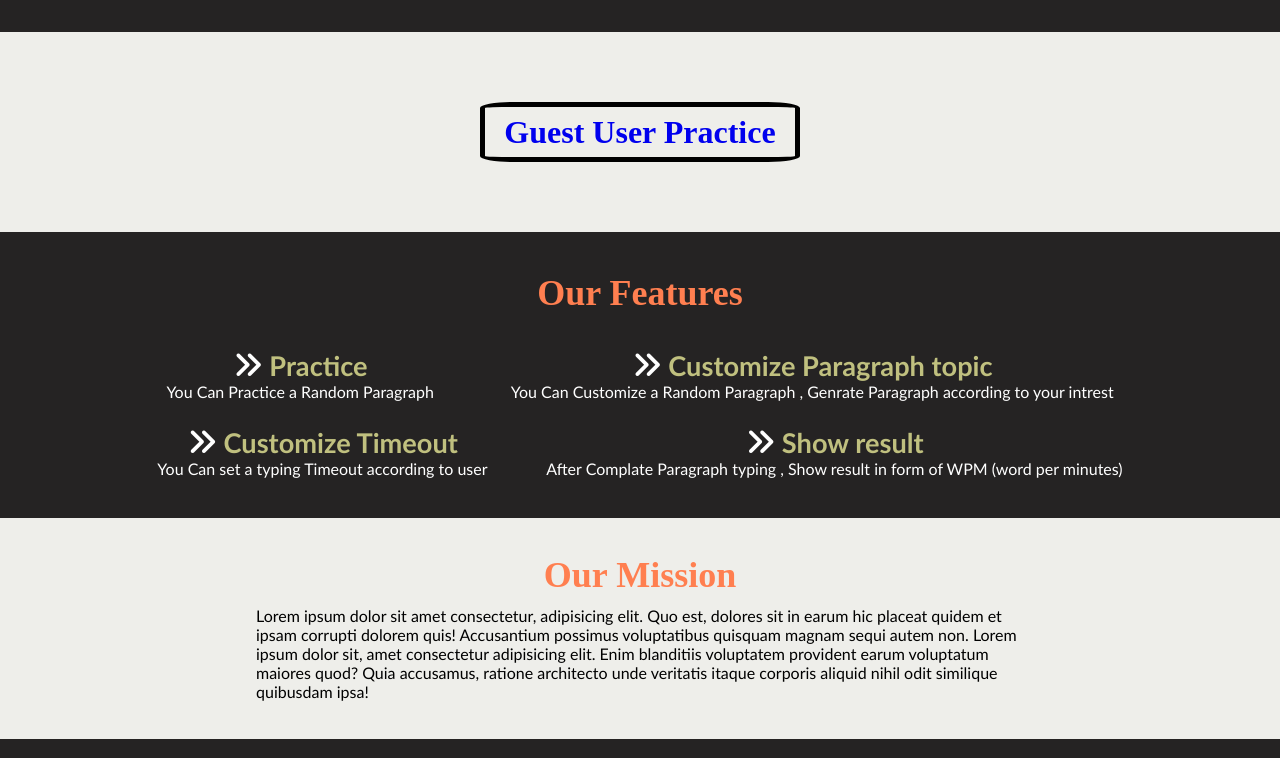
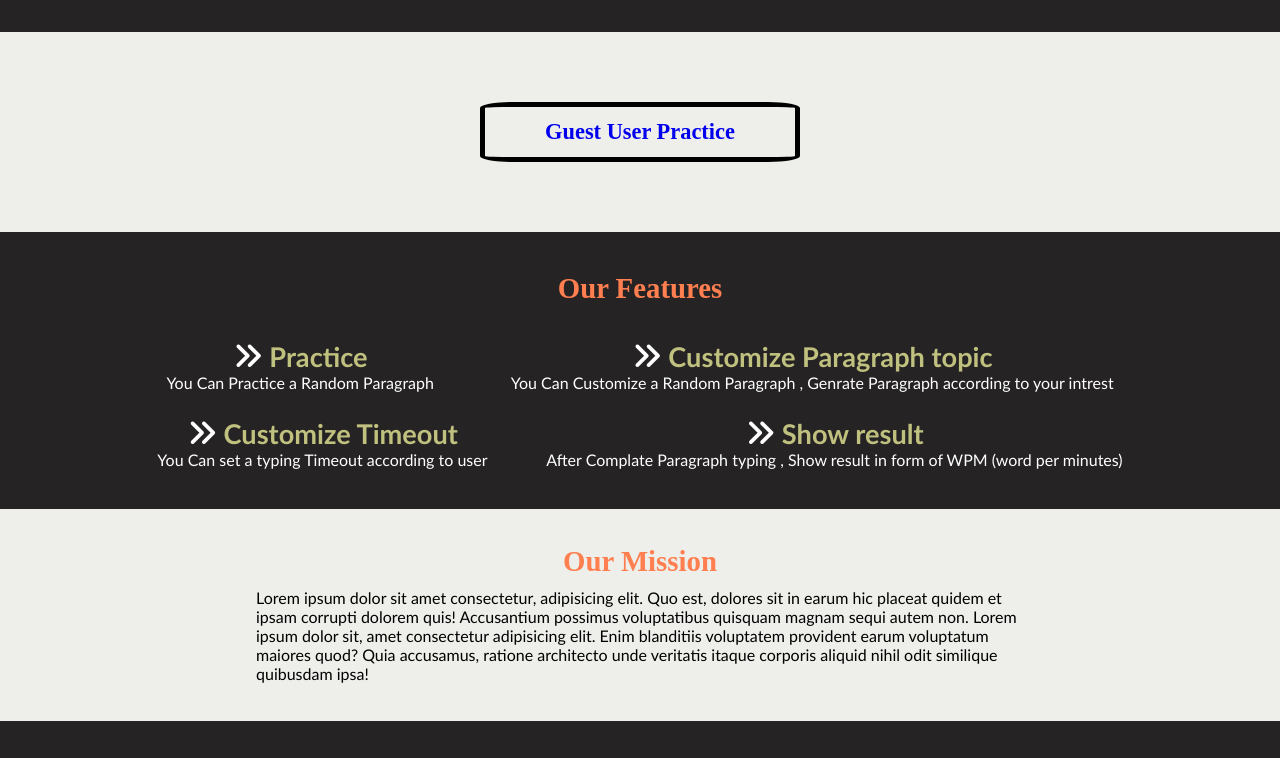
Before and after one commit to Aryashanish/Swiftkey, a plain HTML site: page index.html in a window 1280 px wide. Shown: the part 439-1197 px from the top of the page. Drawn offline with Linux system fonts and the light colour scheme.

Commit message:
Update index.css

```diff
--- a/css/index.css
+++ b/css/index.css
@@ -101,7 +101,7 @@ body{
 }
 
 .practice-text a spam{
-    font-size: 2em;
+    font-size: 1.4em;
     font-weight: bold;
 }
 
@@ -120,7 +120,7 @@ body{
 }
 
 .features-text{
-    font-size: 1.5em;
+    font-size: 1.2em;
     font-weight: bold;
     color: coral;
 }
@@ -159,7 +159,7 @@ body{
 }
 
 .mission-text{
-    font-size: 1.5em;
+    font-size: 1.2em;
     font-weight: bold;
     color: coral;
 }
```
